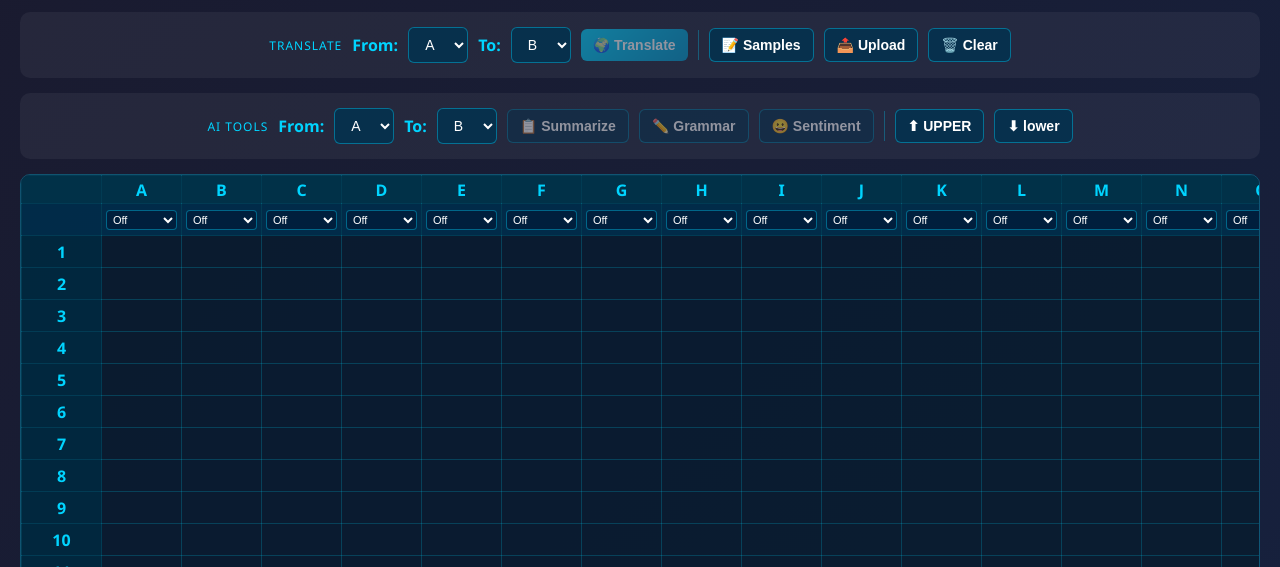
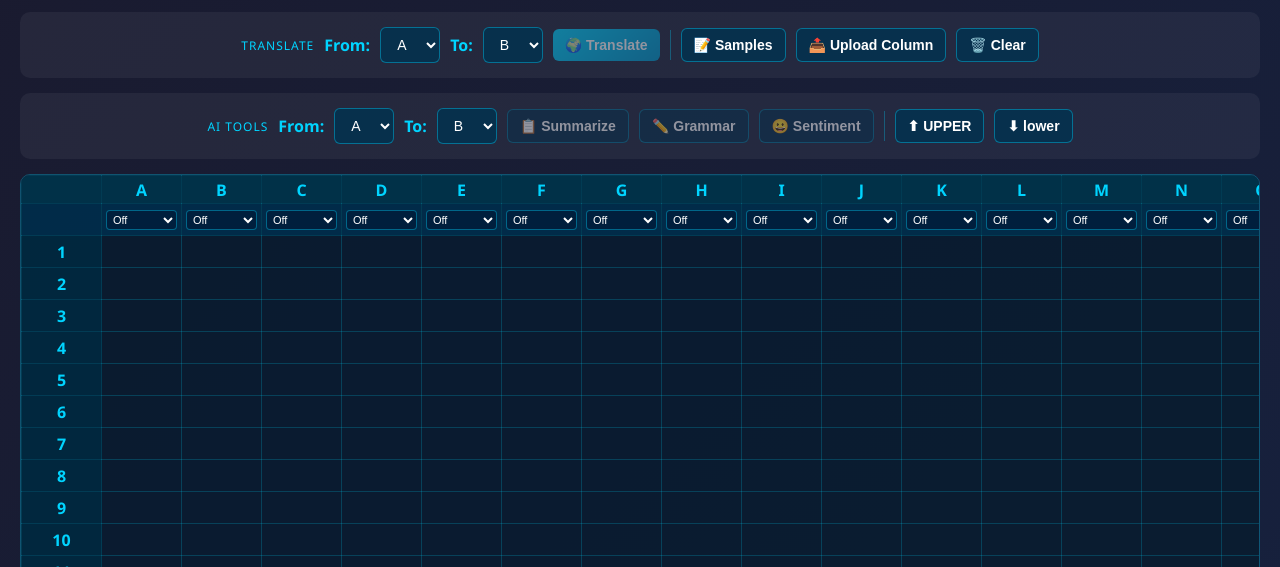
Before and after one commit to odysseus36963xh/ofk, a plain HTML site: page index.html in a window 1280 px wide. Shown: the part 233-800 px from the top of the page. Drawn offline with Linux system fonts and the light colour scheme.

Commit message:
Update index.html

```diff
--- a/index.html
+++ b/index.html
@@ -340,7 +340,7 @@ I've added a progress buffer/indicator system that shows you exactly what's happ
     <button id="btnStop" class="stop">⏹ Stop</button>
     <div class="divider"></div>
     <button id="btnSample">📝 Samples</button>
-    <button onclick="toggleUpload()">📤 Upload</button>
+    <button onclick="toggleUpload()">📤 Upload Column</button>
     <button id="btnClear">🗑️ Clear</button>
   </div>
 
```
